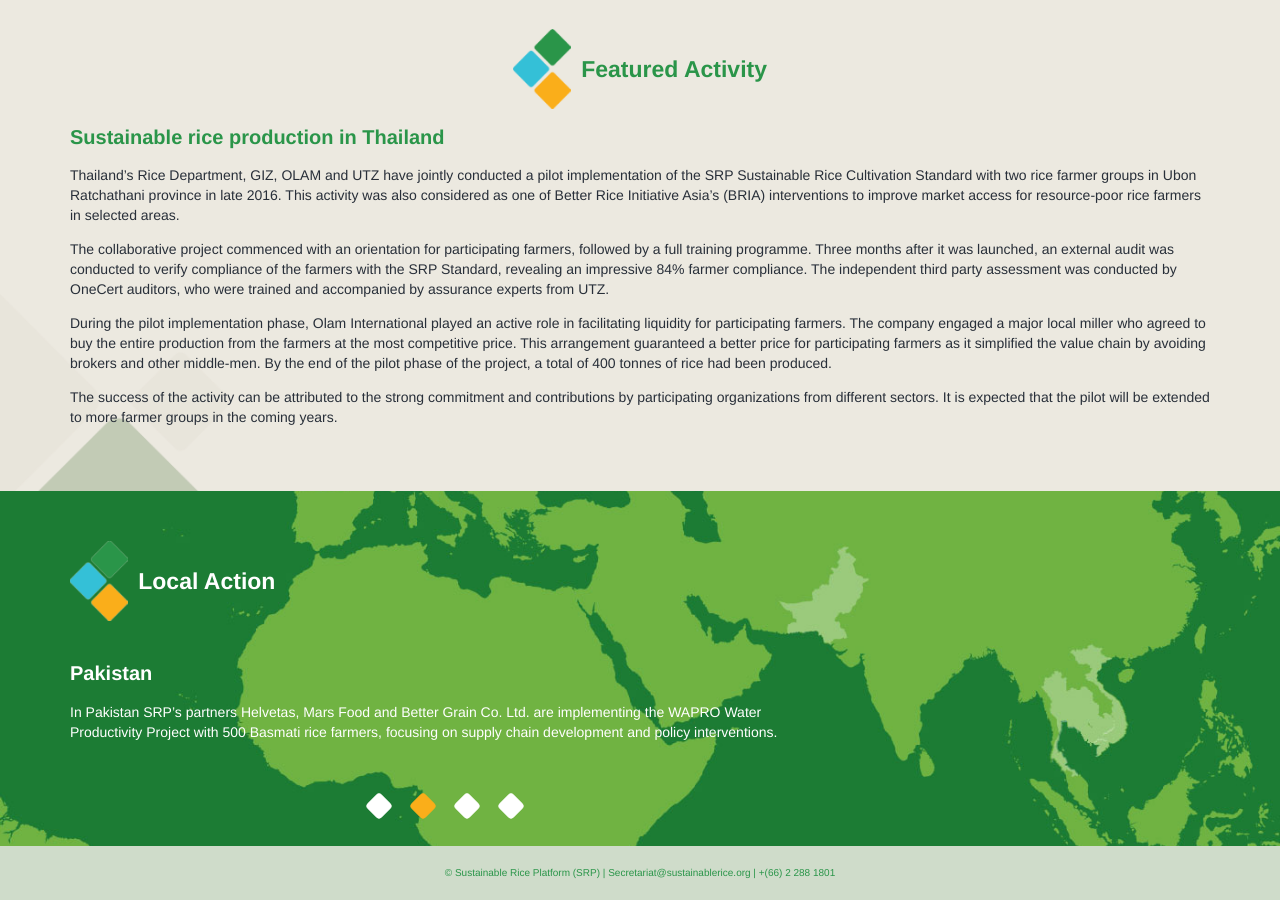
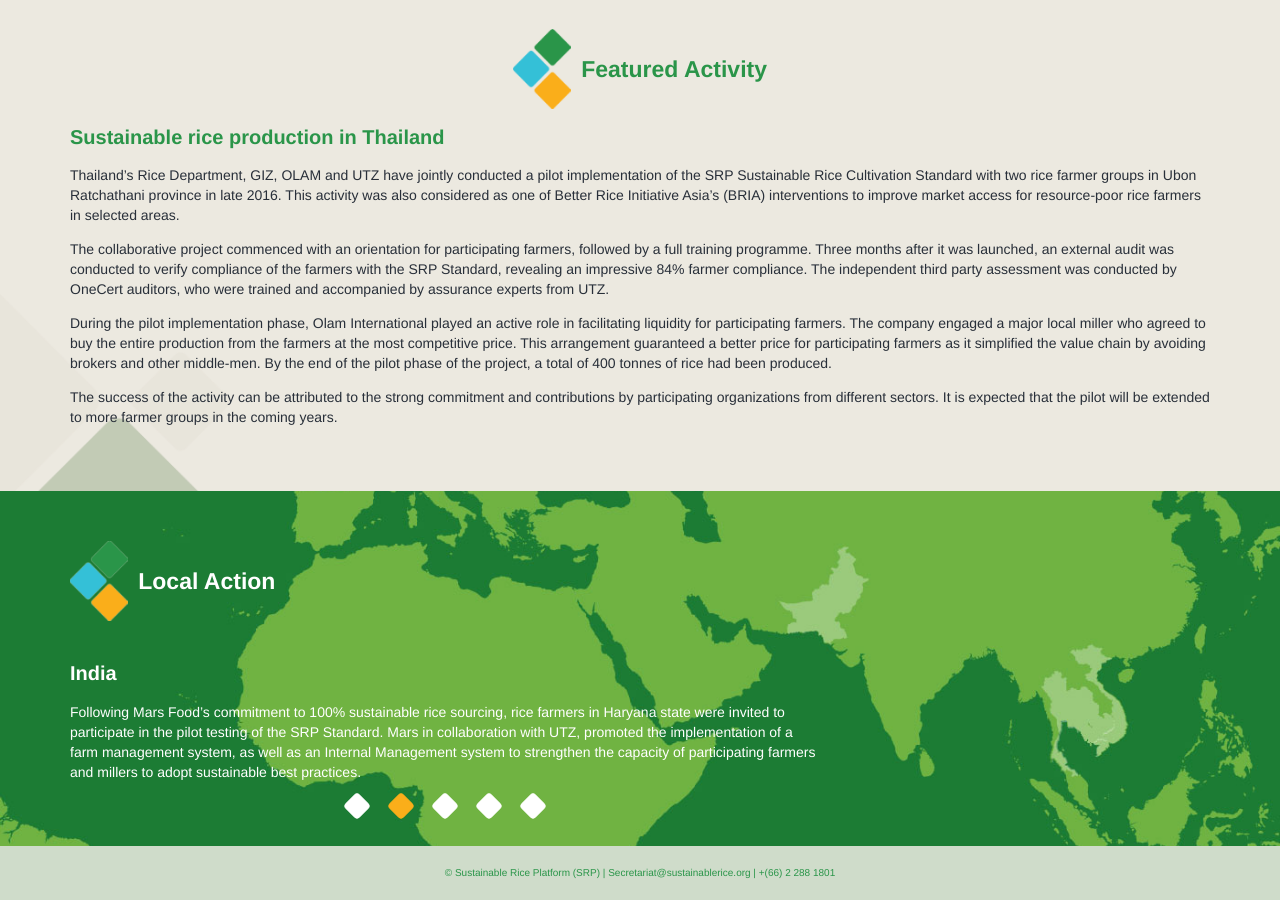
Before and after one commit to sustainablericeplatform/sustainablericeplatform.github.io, a Jekyll site: the page built from Resources/index.html, in a window 1280 px wide and 900 px high, scrolled down 1783 px. Built offline with Jekyll 4.4.1, drawn with Linux system fonts in a browser that asks for light colours; some of the changed text lies outside the part shown.

Commit message:
Update local-action-slideshow.html

```diff
--- a/_includes/local-action-slideshow.html
+++ b/_includes/local-action-slideshow.html
@@ -4,8 +4,12 @@
         <p class="white">The Wildlife Conservation Society (WCS) has trained 150 farmers in Kampong Thom Province to produce rice according to the SRP Standard, with the support of the Battambang Rice Investment, Co. and Mars Food. A National SRP Working Group coordinates multi-stakeholder activities, coordinated by the Ministry of Agriculture, Forestry and Fisheries, Cambodia Rice Federation, private sector actors and NGOs. </p>
     </div>
     <div class="local-action-item">
+        <h1 class="white">India</h1>
+        <p class="white">Following Mars Food’s commitment to 100% sustainable rice sourcing, rice farmers in Haryana state were invited to participate in the pilot testing of the SRP Standard. Mars in collaboration with UTZ, promoted the implementation of a farm management system, as well as an Internal Management system to strengthen the capacity of participating farmers and millers to adopt sustainable best practices.</p>
+    </div>
+    <div class="local-action-item">
         <h1 class="white">Pakistan</h1>
-        <p class="white">In Pakistan SRP’s partners Helvetas, Mars Food and Better Grain Co. Ltd. are implementing the WAPRO Water Productivity Project with 500 Basmati rice farmers, focusing on supply chain development and policy interventions.</p>
+        <p class="white">As part of Mars Food’s commitment to source 100% of its rice sustainably, Mars partnered with UTZ to implement a pilot test of the SRP Standard with rice farmers in Punjab province. Main activities included: 1) Assessment of the SRP Standard; 2) Building capacity of farmers to adopt sustainable practices; and 3) Implementation of a farm management system.</p>
     </div>
     <div class="local-action-item">
         <h1 class="white">Thailand</h1>
```
